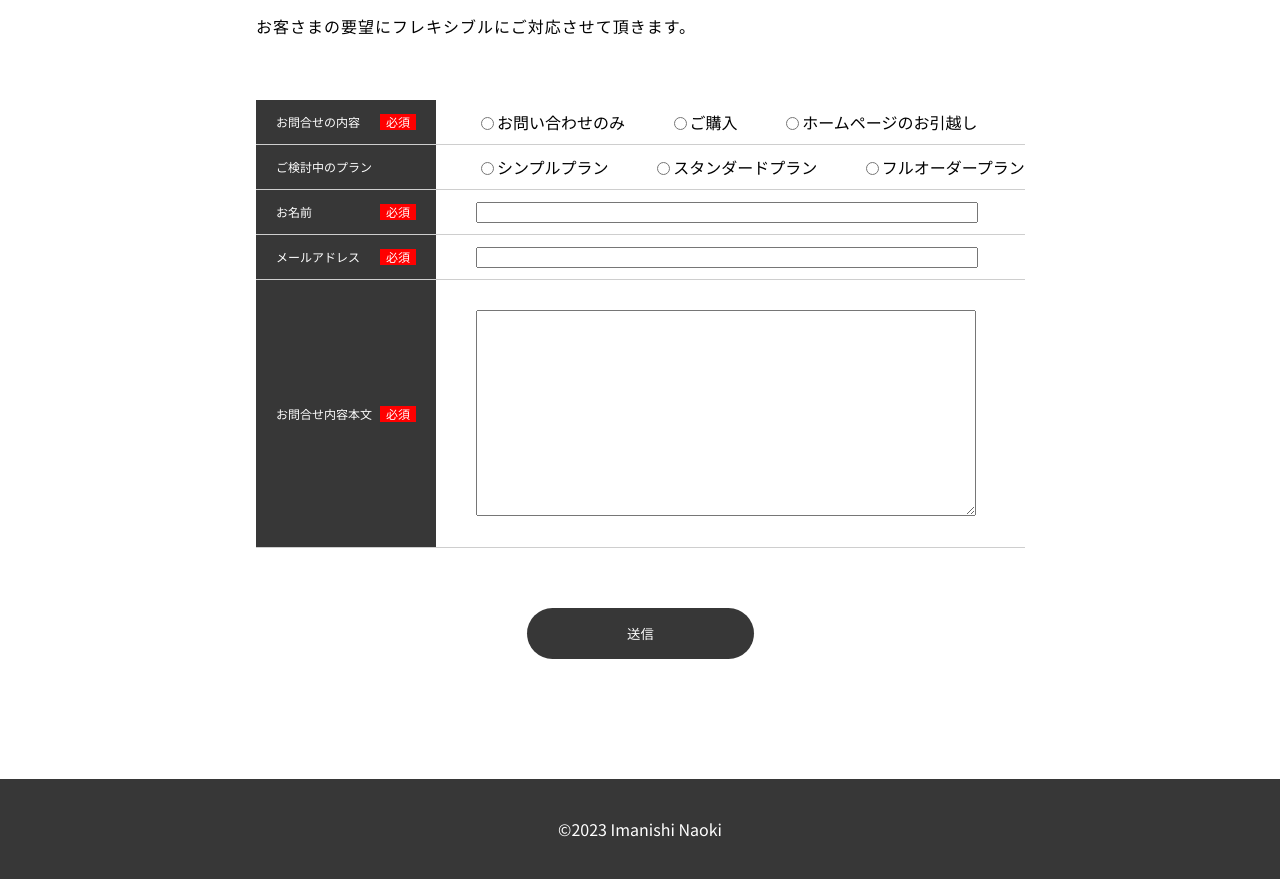
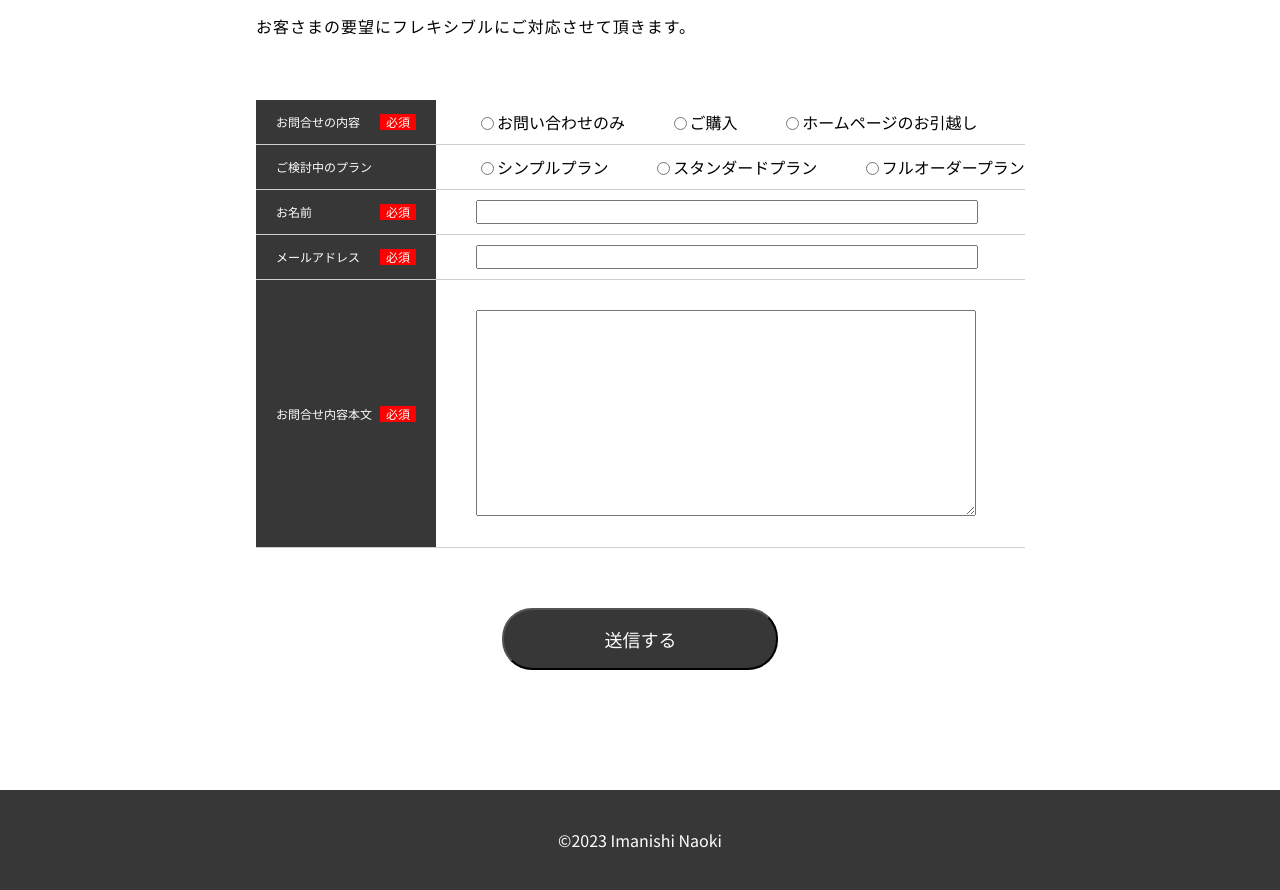
Before and after one commit to imanishiNaoki/template, a WordPress theme: template contact.php in a window 1280 px wide. Shown: the part 377-1267 px from the top of the page. Run offline with PHP 8.4 and a stand-in for WordPress, Linux system fonts and the light colour scheme; the site name, menu and one post (Sample post) are stand-ins, and other content is empty.

Commit message:
metaタグをページと連動するように対応

```diff
--- a/contact.php
+++ b/contact.php
@@ -59,7 +59,7 @@
                         <tfoot class="single-table-tfoot">
                             <tr>
                                 <td colspan="2">
-                                    <button>送信</button>
+                                    <input type="button" value="送信する" />
                                 </td>
                             </tr>
                         </tfoot>
--- a/header.php
+++ b/header.php
@@ -5,18 +5,54 @@
     <meta charset="UTF-8" />
     <meta http-equiv="X-UA-Compatible" content="IE=edge" />
     <meta name="viewport" content="width=device-width, initial-scale=1.0" />
-    <meta name="description" content="ページの内容を表す文章" />
-    <meta property="og:url" content="ページのURL" />
-    <meta property="og:title" content="ページのタイトル" />
-    <meta property="og:type" content="ページのタイプ" />
-    <meta property="og:description" content="記事の抜粋" />
-    <meta property="og:image" content="画像のURL" />
-    <meta name="twitter:card" content="カード種類" />
-    <meta name="twitter:site" content="@Twitterユーザー名" />
-    <meta property="og:site_name" content="サイト名" />
-    <meta property="og:locale" content="ja_JP" />
-    <meta property="fb:app_id" content="appIDを入力" />
-    <title>テンプレート</title>
+    <?php if( is_home( "/" ) ){ ?>
+    <title>埼玉県のWEB制作会社 | In-Production</title>
+    <meta name="description" content="革新的な未来を創造する、イノベーションを提供します。" />
+    <meta property="og:url" content="https://in53-production.com/" />
+    <meta property="og:title" content="埼玉県のWEB制作会社 | In-Production" />
+    <meta property="og:type" content="website" />
+    <meta property="og:description" content="革新的な未来を創造する、イノベーションを提供します。" />
+    <?php }?>
+    <?php if( is_page( "about" ) ){ ?>
+    <title>会社概要 | 埼玉県のWEB制作会社 | In-Production</title>
+    <meta name="description" content="弊社はWebデザイン・制作・運用を通じて、お客様のビジネスの成長を支援しています。" />
+    <meta property="og:url" content="https://in53-production.com/about/" />
+    <meta property="og:title" content="会社概要 | 埼玉県のWEB制作会社 | In-Production" />
+    <meta property="og:type" content="article" />
+    <meta property="og:description" content="弊社はWebデザイン・制作・運用を通じて、お客様のビジネスの成長を支援しています。" />
+    <?php }?>
+    <?php if( is_page( "service" ) ){ ?>
+    <title>サービス | 埼玉県のWEB制作会社 | In-Production</title>
+    <meta name="description" content="デザイン・コーディング・CMS構築・ドメイン・ホスティング等、一般的なWebサイト制作に関する全ての業務を提供しています。" />
+    <meta property="og:url" content="https://in53-production.com/service/" />
+    <meta property="og:title" content="サービス | 埼玉県のWEB制作会社 | In-Production" />
+    <meta property="og:type" content="article" />
+    <meta property="og:description" content="デザイン・コーディング・CMS構築・ドメイン・ホスティング等、一般的なWebサイト制作に関する全ての業務を提供しています。" />
+    <?php }?>
+    <?php if( is_page( "price" ) ){ ?>
+    <title>料金プラン | 埼玉県のWEB制作会社 | In-Production</title>
+    <meta name="description" content="お客様が弊社にご依頼の際にはシンプルプラン、スタンダードプラン、フルオーダープランから選んでいただきます。" />
+    <meta property="og:url" content="https://in53-production.com/price/" />
+    <meta property="og:title" content="料金プラン | 埼玉県のWEB制作会社 | In-Production" />
+    <meta property="og:type" content="article" />
+    <meta property="og:description" content="お客様が弊社にご依頼の際にはシンプルプラン、スタンダードプラン、フルオーダープランから選んでいただきます。" />
+    <?php }?>
+    <?php if( is_page( "contact" ) ){ ?>
+    <title>お問い合わせ | 埼玉県のWEB制作会社 | In-Production</title>
+    <meta name="description" content="お客さまの要望にフレキシブルにご対応させて頂きます。" />
+    <meta property="og:url" content="https://in53-production.com/contact/" />
+    <meta property="og:title" content="お問い合せ | 埼玉県のWEB制作会社 | In-Production" />
+    <meta property="og:type" content="article" />
+    <meta property="og:description" content="お客さまの要望にフレキシブルにご対応させて頂きます。" />
+    <?php }?>
+    <?php if( is_page( "thanks" ) ){ ?>
+    <title>お問合せを受け付けました | 埼玉県のWEB制作会社 | In-Production</title>
+    <meta name="description" content="お送り頂きました内容を確認の上、3営業日以内に折り返しご連絡させて頂きます。" />
+    <meta property="og:url" content="https://in53-production.com/about/" />
+    <meta property="og:title" content="お問合せを受け付けました | 埼玉県のWEB制作会社 | In-Production" />
+    <meta property="og:type" content="article" />
+    <meta property="og:description" content="お送り頂きました内容を確認の上、3営業日以内に折り返しご連絡させて頂きます。" />
+    <?php }?>
     <link href="<?php echo get_template_directory_uri(); ?>/css/reset.css" rel="stylesheet" />
     <link rel="preconnect" href="https://fonts.googleapis.com" />
     <link rel="preconnect" href="https://fonts.gstatic.com" crossorigin />
--- a/index.php
+++ b/index.php
@@ -1,5 +1,5 @@
 <?php get_header(); ?>
-<main id="main" class="main js-fadeInContainer">
+<main id="main" class="main">
     <section class="section" id="visual">
         <div class="visual">
             <div class="container">
@@ -11,7 +11,7 @@
         </div>
     </section>
     <section class="section" id="about">
-        <div class="about">
+        <div class="about js-fadeInContainer">
             <div class="container">
                 <div class="container-left">
                     <h2 class="section-title">ABOUT</h2>
@@ -67,7 +67,7 @@
         </div>
     </section>
     <section class="section" id="price">
-        <div class="price">
+        <div class="price js-fadeInContainer">
             <div class="container">
                 <div class="container-top">
                     <h2 class="section-title">PRICE</h2>
--- a/js/script.js
+++ b/js/script.js
@@ -1,4 +1,3 @@
-//megamenu1階層目
 (() => {
   //
   const trigger = document.querySelectorAll('.hamburger');
@@ -34,7 +33,7 @@
     targetFadeSetting() {
       let transition;
       if (this.fadeTime) {
-        transition = `transition:all ease-in-out ${this.fadeTime}s;`;
+        transition = `transition:all ease-in-out ${this.fadeTime}s; 0s`;
       } else {
         transition = '';
       }
@@ -73,7 +72,7 @@
     targetFadeSetting() {
       let transition;
       if (this.fadeTime) {
-        transition = `transition:all ease-in-out ${this.fadeTime}s;`;
+        transition = `transition:all ease-in-out ${this.fadeTime}s; 0s`;
       } else {
         transition = '';
       }
--- a/style.css
+++ b/style.css
@@ -438,12 +438,12 @@ a {
   }
 }
 .service .container-right {
+  overflow: hidden;
   color: #fff;
 }
 @media screen and (min-width: 768px) {
   .service .container-right {
     width: 60%;
-    overflow: hidden;
   }
 }
 .service-sub span {
@@ -980,6 +980,7 @@ a {
 .single-table-col form .single-data input[type=text],
 .single-table-col form .single-data [type=email] {
   width: 96%;
+  font-size: 1rem;
 }
 @media screen and (min-width: 768px) {
   .single-table-col form .single-data input[type=text],
@@ -1001,13 +1002,14 @@ a {
   display: block;
   width: auto;
   padding: 16px 20px;
-  font-size: 0.75rem;
+  font-size: 1rem;
 }
 @media screen and (min-width: 768px) {
   .single-table-col form .single-header {
     display: table-cell;
     min-width: 140px;
     vertical-align: middle;
+    font-size: 0.75rem;
   }
 }
 .single-table-col form .single-header.attention {
@@ -1029,12 +1031,13 @@ a {
 .single-table-col form .single-table-tfoot tr {
   border: none;
 }
-.single-table-col form .single-table-tfoot tr button {
+.single-table-col form .single-table-tfoot tr input[type=button] {
   padding: 16px 100px;
   margin-top: 60px;
   color: #fff;
   background-color: #373737;
   border-radius: 30px/30px;
+  font-size: 1.125rem;
 }
 .single-img {
   width: 100%;
@@ -1087,7 +1090,6 @@ a {
   border-radius: 60px/60px;
   cursor: pointer;
   transition: all 0.2s ease-in-out;
-  font-size: 1.625rem;
 }
 .single-contact-button:hover {
   filter: brightness(1.9);
--- a/css/style.scss
+++ b/style.scss
@@ -432,9 +432,9 @@ a {
     &-right {
       @include mq(md) {
         width: 60%;
-        overflow: hidden;
       }
 
+      overflow: hidden;
       color: $white;
     }
   }
@@ -944,6 +944,7 @@ a {
         input[type='text'],
         [type='email'] {
           width: 96%;
+          font-size: rem(16);
           @include mq(md) {
             width: 90%;
           }
@@ -961,11 +962,12 @@ a {
         display: block;
         width: auto;
         padding: 16px 20px;
-        font-size: rem(12);
+        font-size: rem(16);
         @include mq(md) {
           display: table-cell;
           min-width: 140px;
           vertical-align: middle;
+          font-size: rem(12);
         }
         &.attention {
           position: relative;
@@ -985,12 +987,13 @@ a {
         text-align: center;
         tr {
           border: none;
-          button {
+          input[type='button'] {
             padding: 16px 100px;
             margin-top: 60px;
             color: $white;
             background-color: $thema;
             border-radius: 30px/30px;
+            font-size: rem(18);
           }
         }
       }
@@ -1047,7 +1050,6 @@ a {
       border-radius: 60px/60px;
       cursor: pointer;
       transition: all 0.2s ease-in-out;
-      font-size: rem(26);
       &:hover {
         -webkit-filter: brightness(1.9);
         filter: brightness(1.9);
```
Also changed, not shown: images/about-01.jpg, images/hero.jpg, images/price-01.jpg, 5 other files.
